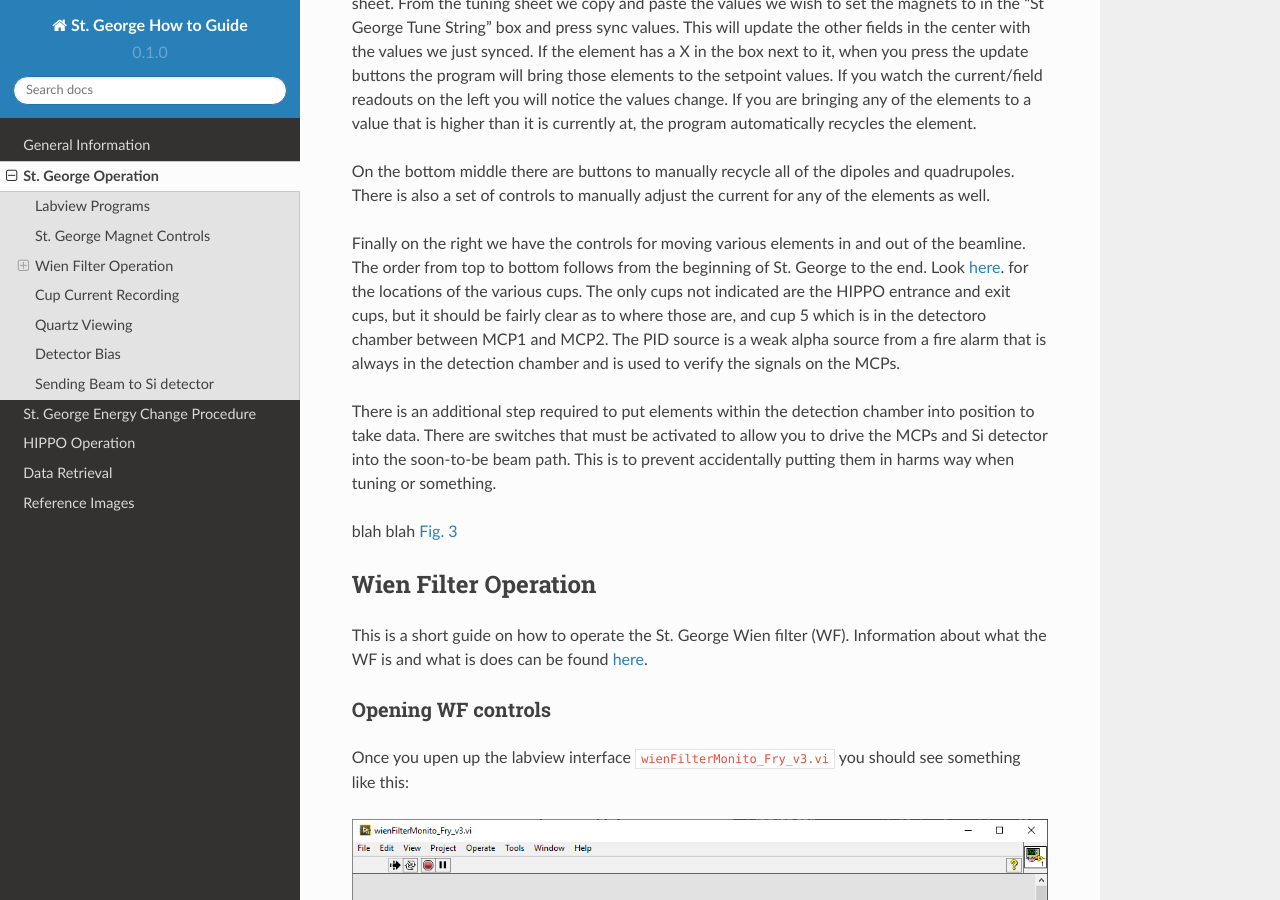
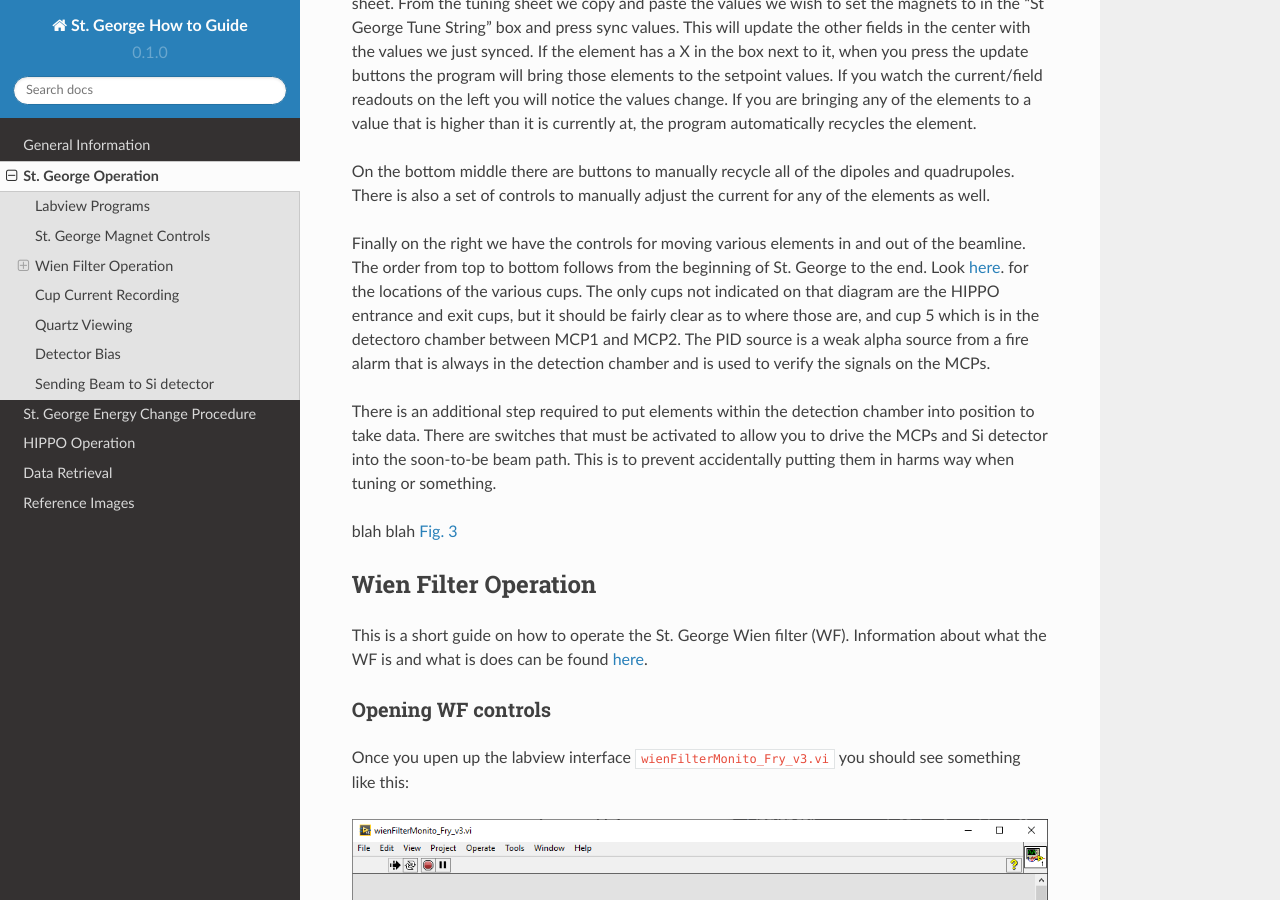
Before and after one commit to asanch25/StG-How-To, a Sphinx documentation site: the page built from docs/source/stgoperation.rst, in a window 1280 px wide and 900 px high, scrolled down 1371 px. Built offline with Sphinx 7.4.7 and the Read the Docs theme 2.0.0, drawn with Linux system fonts in a browser that asks for light colours; pages that are not in the unit, such as notebooks, are missing from menus.

Commit message:
Update stgoperation.rst

```diff
--- a/docs/source/stgoperation.rst
+++ b/docs/source/stgoperation.rst
@@ -30,7 +30,7 @@ In the middle is where we update the magnets with values we have from the St. Ge
 
 On the bottom middle there are buttons to manually recycle all of the dipoles and quadrupoles. There is also a set of controls to manually adjust the current for any of the elements as well.
 
-Finally on the right we have the controls for moving various elements in and out of the beamline. The order from top to bottom follows from the beginning of St. George to the end. Look `here <refernceimages.rst>`_. for the locations of the various cups. The only cups not indicated are the HIPPO entrance and exit cups, but it should be fairly clear as to where those are, and cup 5 which is in the detectoro chamber between MCP1 and MCP2. The PID source is a weak alpha source from a fire alarm that is always in the detection chamber and is used to verify the signals on the MCPs.
+Finally on the right we have the controls for moving various elements in and out of the beamline. The order from top to bottom follows from the beginning of St. George to the end. Look `here <refernceimages.rst>`_. for the locations of the various cups. The only cups not indicated on that diagram are the HIPPO entrance and exit cups, but it should be fairly clear as to where those are, and cup 5 which is in the detectoro chamber between MCP1 and MCP2. The PID source is a weak alpha source from a fire alarm that is always in the detection chamber and is used to verify the signals on the MCPs.
 
 There is an additional step required to put elements within the detection chamber into position to take data. There are switches that must be activated to allow you to drive the MCPs and Si detector into the soon-to-be beam path. This is to prevent accidentally putting them in harms way when tuning or something.
 
```
